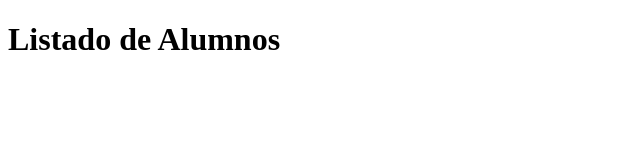
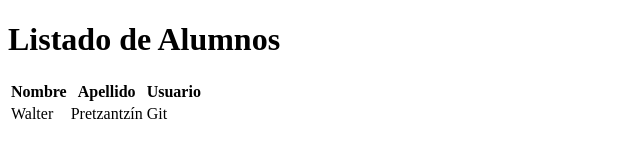
Before and after one commit to WalterPretz/sesion21, a plain HTML site: page index.html in a window 1280 px wide. Shown: the whole page, without its empty margins (0-640 px from the left). Drawn offline with Linux system fonts and the light colour scheme.

Commit message:
agregando archivos

```diff
--- a/index.html
+++ b/index.html
@@ -8,5 +8,17 @@
 </head>
 <body>
     <h1>Listado de Alumnos</h1>
+    <table>
+        <thead>
+            <th>Nombre</th>
+            <th>Apellido</th>
+            <th>Usuario</th>
+        </thead>
+        <tbody>
+            <td>Walter</td>
+            <td>Pretzantzín</td>
+            <td><a href="https://github.com/WalterPretz" target="_blank"></a>Git</td>
+        </tbody>
+    </table>
 </body>
 </html>
```
